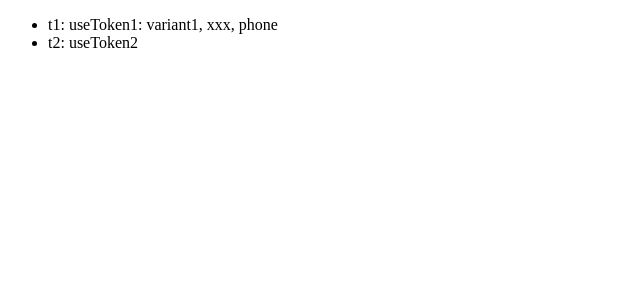
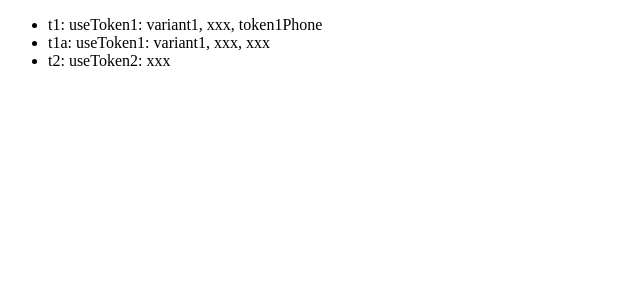
Before and after one commit to osequi/test-tsx-dx, a Next.js app: page / in a window 1280 px wide. Shown: the top 300 px of the page, without its empty margins (0-640 px from the left). Built offline with nearby package versions, Linux system fonts and the light colour scheme.

Commit message:
Token1 ok

```diff
--- a/src/pages/index.tsx
+++ b/src/pages/index.tsx
@@ -1,11 +1,13 @@
 import { useToken1, useToken2 } from "../";
 
 export default function Home() {
-  const t1 = useToken1({ variant: "variant1", name: "xxx", phone: "phone" });
-  const t2 = useToken2();
+  const t1 = useToken1({ variant: "variant1", name: "xxx" });
+  const t1a = useToken1({ variant: "variant1", name: "xxx", phone: "xxx" });
+  const t2 = useToken2({ email: "xxx" });
   return (
     <ul>
       <li>t1: {t1}</li>
+      <li>t1a: {t1a}</li>
       <li>t2: {t2}</li>
     </ul>
   );
--- a/src/token1.ts
+++ b/src/token1.ts
@@ -8,6 +8,6 @@ export interface TToken1 {
 
 export const token1: TToken1 = {
   variant: "variant1",
-  name: null,
-  phone: null,
+  name: "token1Name",
+  phone: "token1Phone",
 };
--- a/src/token2.ts
+++ b/src/token2.ts
@@ -6,5 +6,5 @@ export interface TToken2 extends TToken1 {
 
 export const token2: TToken2 = {
   ...token1,
-  email: null,
+  email: "token2email",
 };
--- a/src/useToken1.ts
+++ b/src/useToken1.ts
@@ -1,4 +1,4 @@
-import { TToken1 } from ".";
+import { TToken1, token1 } from ".";
 
 /**
  * [useToken1 description]
@@ -7,6 +7,10 @@ import { TToken1 } from ".";
  * @param  phone}   [description]
  * @return          [description]
  */
-export function useToken1({ variant, name, phone }: TToken1): string {
+export function useToken1({
+  variant = token1.variant,
+  name = token1.name,
+  phone = token1.phone,
+}: TToken1): string {
   return `useToken1: ${variant}, ${name}, ${phone}`;
 }
--- a/src/useToken2.ts
+++ b/src/useToken2.ts
@@ -7,6 +7,6 @@ import { TToken2, token2 } from ".";
  * @param  props [description]
  * @return       [description]
  */
-export function useToken2(props: TToken2 = token2): string {
-  return "useToken2";
+export function useToken2({ email = token2.email }: TToken2): string {
+  return `useToken2: ${email}`;
 }
```
Also changed, not shown: 1 other file (tests, documents, lock files or other folders).
